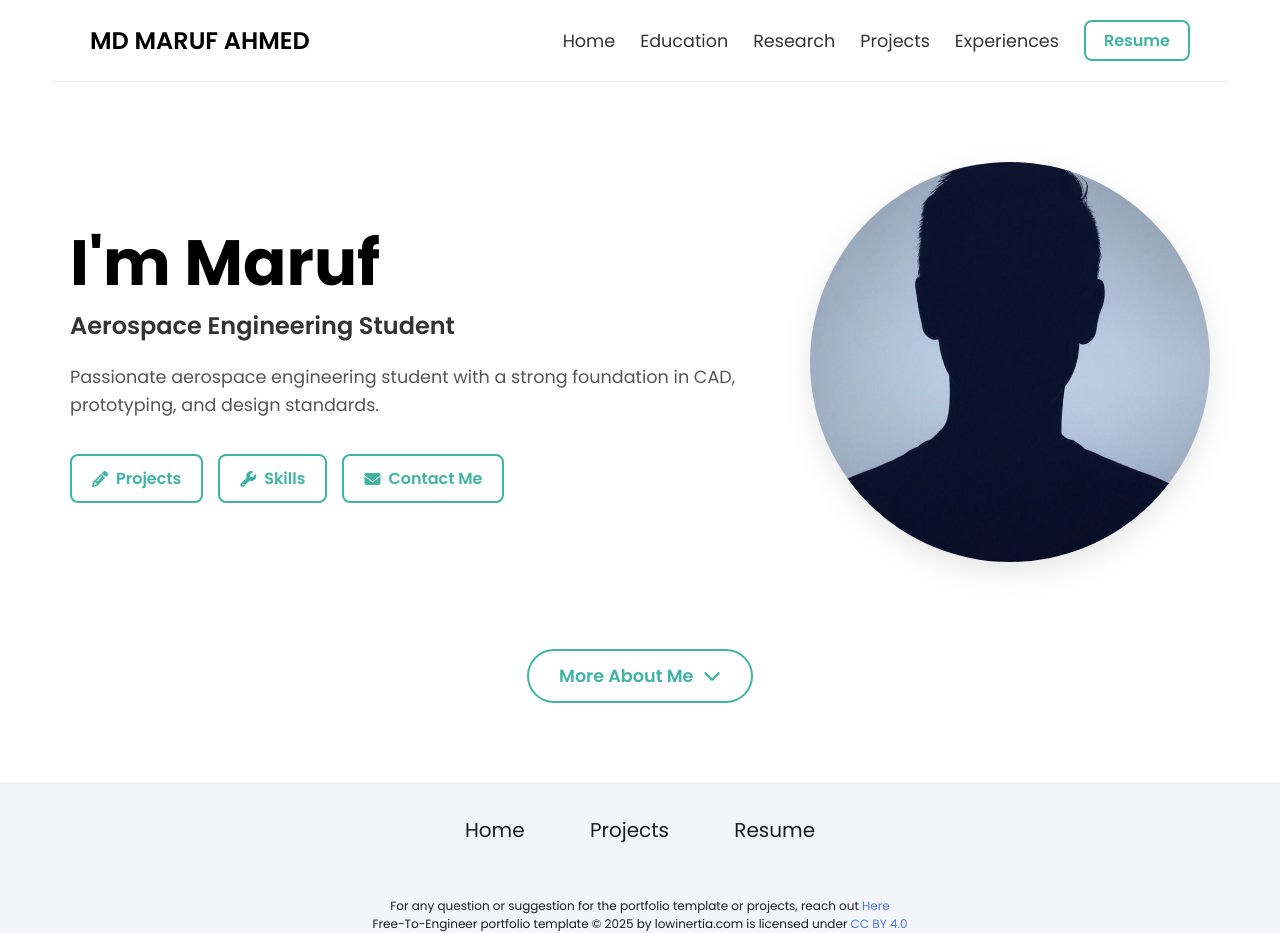
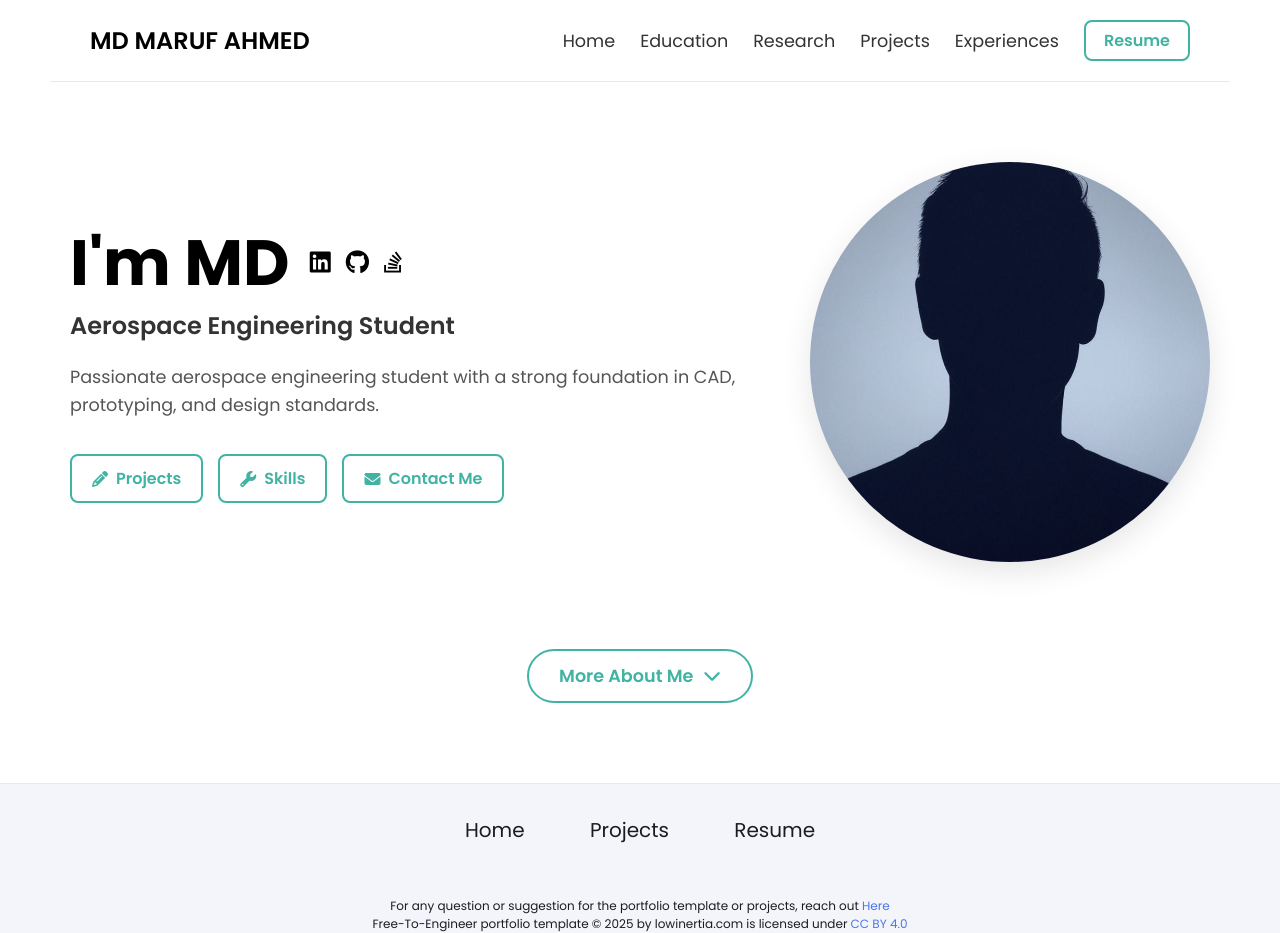
Before and after one commit to maruf066/maruf066.github.io, a Jekyll site: the page built from index.html, in a window 1280 px wide. Built offline with Jekyll 4.4.1, drawn with Linux system fonts in a browser that asks for light colours.

Commit message:
Update index.html

```diff
--- a/index.html
+++ b/index.html
@@ -22,12 +22,37 @@ title: Home
     flex: 1;
   }
 
+  /* Name and Social Icons Container */
+  .name-row {
+    display: flex;
+    align-items: center;
+    gap: 20px;
+    margin-bottom: 10px;
+  }
+
   .home-text h1 {
     font-size: 4rem;
     font-weight: 700;
     color: #000;
-    margin: 0 0 10px 0;
+    margin: 0;
     line-height: 1.1;
+  }
+
+  /* Social Icons Styling */
+  .social-icons {
+    display: flex;
+    gap: 15px;
+  }
+
+  .social-icons a {
+    color: #000;
+    font-size: 1.5rem;
+    text-decoration: none;
+    transition: color 0.3s ease;
+  }
+
+  .social-icons a:hover {
+    color: #40b3a2; /* Teal color on hover */
   }
 
   .home-text h2 {
@@ -116,6 +141,9 @@ title: Home
       padding: 40px 20px;
       gap: 30px;
     }
+    .name-row {
+      justify-content: center;
+    }
     .home-buttons {
       justify-content: center;
     }
@@ -131,7 +159,18 @@ title: Home
 
 <div class="home-container">
   <div class="home-text">
-    <h1>I'm Maruf</h1>
+
+    <!-- Name and Social Icons -->
+    <div class="name-row">
+      <h1>I'm MD</h1>
+      <div class="social-icons">
+        <!-- IMPORTANT: Replace '#' with your actual profile links -->
+        <a href="https://linkedin.com/in/your-username" target="_blank"><i class="fab fa-linkedin"></i></a>
+        <a href="https://github.com/maruf066" target="_blank"><i class="fab fa-github"></i></a>
+        <a href="https://stackoverflow.com/users/your-id" target="_blank"><i class="fab fa-stack-overflow"></i></a>
+      </div>
+    </div>
+
     <h2>Aerospace Engineering Student</h2>
     <p>Passionate aerospace engineering student with a strong foundation in CAD, prototyping, and design standards.</p>
 
```
